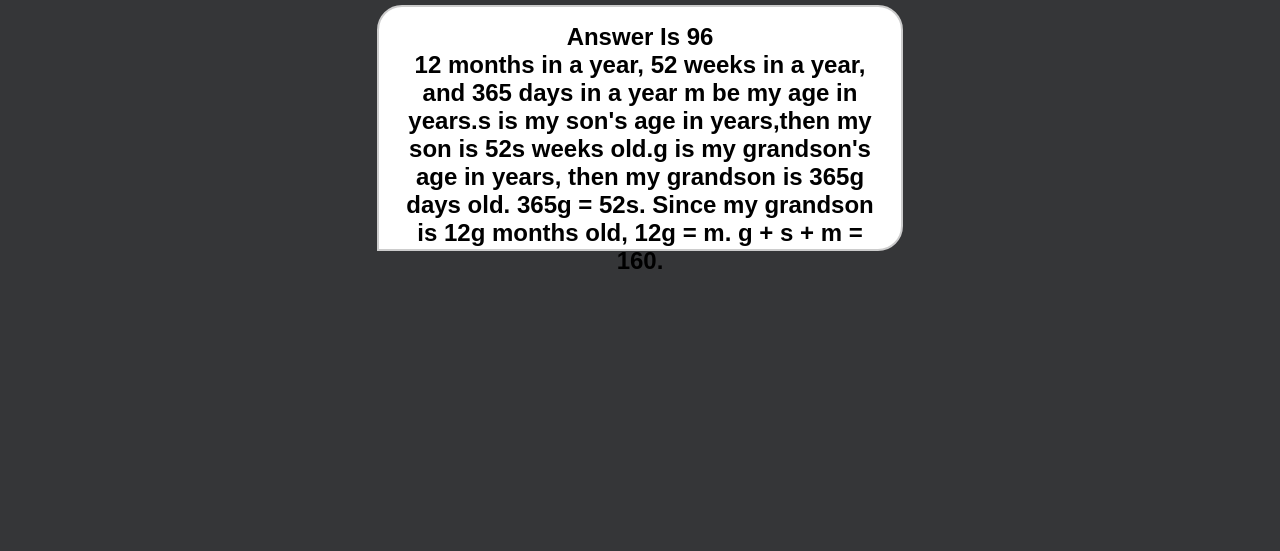
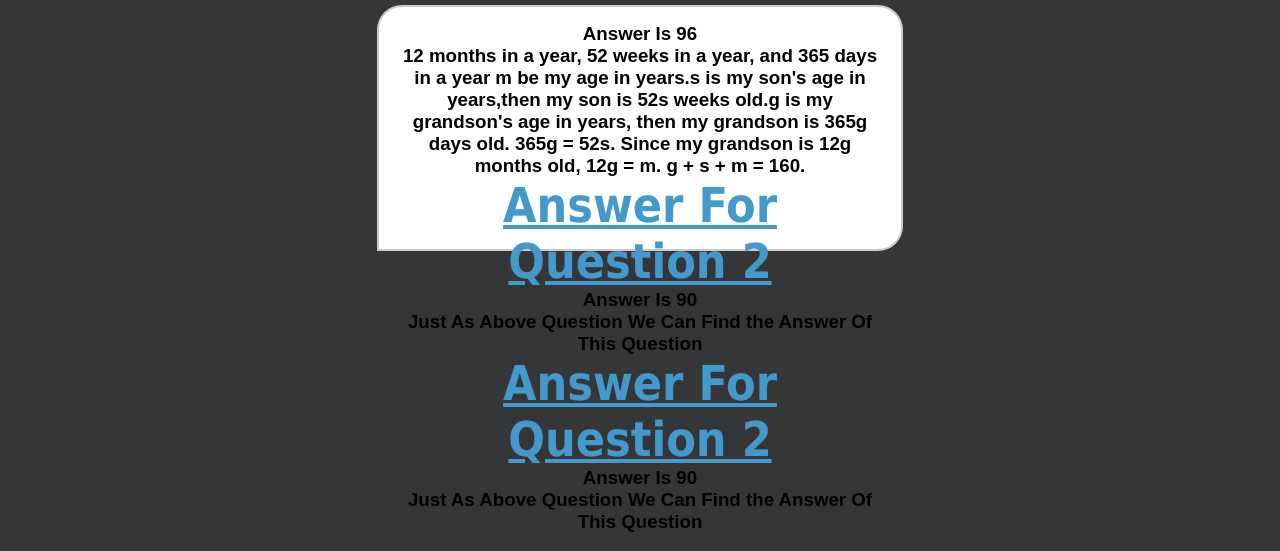
Before and after one commit to aswanthkoleri/HumanCalculator, a plain HTML site: page answer1.html in a window 1280 px wide. Shown: the part 311-862 px from the top of the page. Before the commit the page ends 800 px from the top, so only its background shows below. Drawn offline with Linux system fonts and the light colour scheme.

Commit message:
Update answer1.html

```diff
--- a/answer1.html
+++ b/answer1.html
@@ -21,14 +21,24 @@
 <div class="container">
 <h1><u>Answer For Question 1</u></h1>
 <div class="questionPane" id="1">
-  <p id="question"><h2>Answer Is 96<br>
+  <p id="question"><h3>Answer Is 96<br>
        12 months in a year, 52 weeks in a year, and 365 days in a year
      m be my age in years.s is my son's age in years,then my son is 52s weeks old.g is my grandson's age in years, then my grandson is 365g days old.
      365g = 52s.
      Since my grandson is 12g months old,
      12g = m.
      g + s + m = 160.
- </h2></p>
+ </h3></p>
+
+<h1><u>Answer For Question 2</u></h1>
+  <p id="question"><h3>Answer Is 90<br>
+       Just As Above Question We Can Find the Answer Of This Question
+ </h3></p>
+    <h1><u>Answer For Question 2</u></h1>
+  <p id="question"><h3>Answer Is 90<br>
+       Just As Above Question We Can Find the Answer Of This Question
+ </h3></p>
+
 
 
 <br>
```
